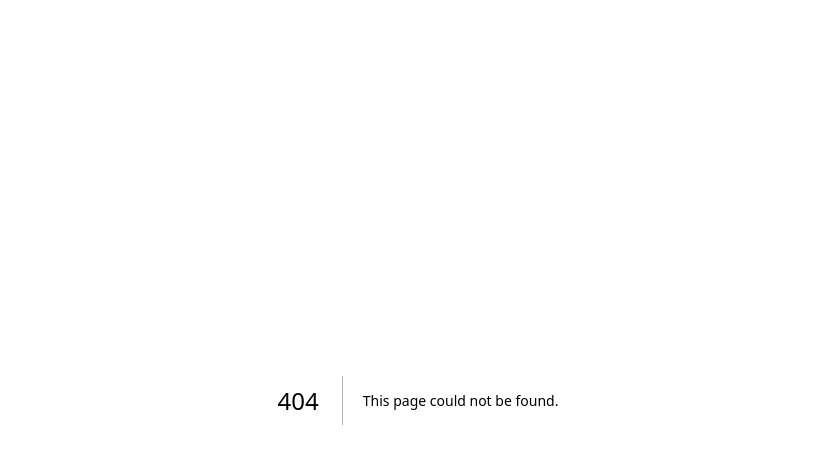
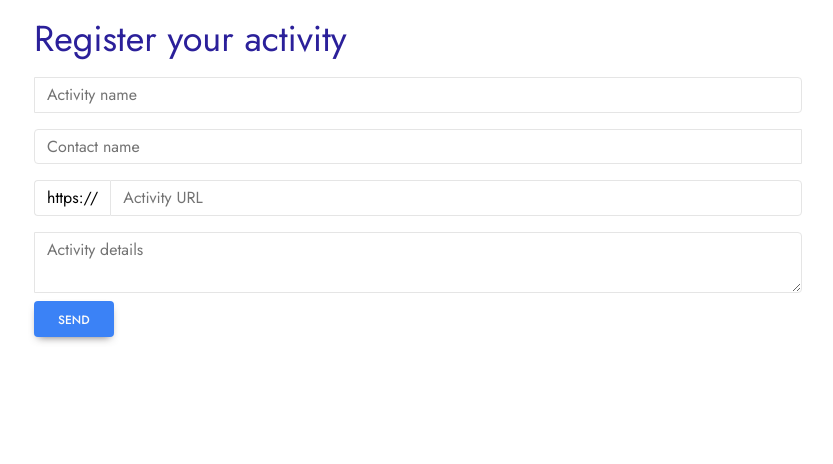
Before and after one commit to gazdagergo/review-engine, a Next.js app: page /activity-form in a window 1280 px wide. Before the commit this address had no page. Shown: the top 464 px of the page, without its empty margins (222-1055 px from the left). Built offline with nearby package versions, Linux system fonts and the light colour scheme.

Commit message:
activity form ui

```diff
--- /dev/null
+++ b/app/activity-form/page.js
@@ -0,0 +1,13 @@
+import ActivityForm from "@/components/ActivityForm";
+
+const ActivityPage = () => {
+  return (
+    <main className="grid grid-cols-1">
+      <div className="container mx-auto max-w-3xl py-4">
+        <ActivityForm />
+      </div>
+    </main>
+  )
+}
+
+export  default ActivityPage
--- a/app/globals.css
+++ b/app/globals.css
@@ -17,13 +17,7 @@
 }
 
 body {
-  color: rgb(var(--foreground-rgb));
-  background: linear-gradient(
-      to bottom,
-      transparent,
-      rgb(var(--background-end-rgb))
-    )
-    rgb(var(--background-start-rgb));
+
 }
 
 @layer utilities {
--- a/app/layout.js
+++ b/app/layout.js
@@ -1,7 +1,7 @@
-import { Inter } from "next/font/google";
+import { Jost } from "next/font/google";
 import "./globals.css";
 
-const inter = Inter({ subsets: ["latin"] });
+const jost = Jost({ subsets: ["latin"] });
 
 export const metadata = {
   title: "Create Next App",
@@ -11,7 +11,7 @@ export const metadata = {
 export default function RootLayout({ children }) {
   return (
     <html lang="en">
-      <body className={inter.className}>{children}</body>
+      <body className={jost.className}>{children}</body>
     </html>
   );
 }
--- /dev/null
+++ b/components/ActivityForm.jsx
@@ -0,0 +1,68 @@
+const ActivityForm = () => {
+  return (
+    <>
+      <h2 className="my-4 mt-0 text-4xl leading-tight text-primary text-purple font-normal">
+        Register your activity
+      </h2>
+
+      <div className="relative mb-4 flex flex-wrap items-stretch">
+        <input
+          type="text"
+          className="relative m-0 block flex-auto rounded-e border border-solid border-neutral-200 bg-transparent bg-clip-padding px-3 py-[0.25rem] text-base font-normal leading-[1.6] text-surface outline-none transition duration-200 ease-in-out placeholder:text-neutral-500 focus:z-[3] focus:border-primary focus:shadow-inset focus:outline-none motion-reduce:transition-none dark:border-white/10 dark:text-white dark:placeholder:text-neutral-200 dark:autofill:shadow-autofill dark:focus:border-primary"
+          placeholder="Activity name"
+          aria-label="Activity name"
+          aria-describedby="basic-addon1"
+        />
+      </div>
+      <div className="relative mb-4 flex w-full flex-wrap items-stretch">
+        <input
+          type="text"
+          className="relative m-0 block flex-auto rounded-s border border-solid border-neutral-200 bg-transparent bg-clip-padding px-3 py-[0.25rem] text-base font-normal leading-[1.6] text-surface outline-none transition duration-200 ease-in-out placeholder:text-neutral-500 focus:z-[3] focus:border-primary focus:shadow-inset focus:outline-none motion-reduce:transition-none dark:border-white/10 dark:text-white dark:placeholder:text-neutral-200 dark:autofill:shadow-autofill dark:focus:border-primary"
+          placeholder="Contact name"
+          aria-label="Recipient's username"
+          aria-describedby="basic-addon2"
+        />
+      </div>
+      <div className="relative mb-4 flex w-full flex-wrap items-stretch">
+        <span
+          className="flex items-center whitespace-nowrap rounded-s border border-e-0 border-solid border-neutral-200 px-3 py-[0.25rem] text-center text-base font-normal leading-[1.6] text-surface dark:border-white/10 dark:text-white"
+          id="basic-addon3"
+        >
+          https://
+        </span>
+        <input
+          type="text"
+          className="relative m-0 block flex-auto rounded-e border border-solid border-neutral-200 bg-transparent bg-clip-padding px-3 py-[0.25rem] text-base font-normal leading-[1.6] text-surface outline-none transition duration-200 ease-in-out placeholder:text-neutral-500 focus:z-[3] focus:border-primary focus:shadow-inset focus:outline-none motion-reduce:transition-none dark:border-white/10 dark:text-white dark:placeholder:text-neutral-200 dark:autofill:shadow-autofill dark:focus:border-primary"
+          id="basic-url"
+          aria-describedby="basic-addon3"
+          placeholder="Activity URL"
+        />
+      </div>
+
+
+      <div className="relative flex w-full flex-wrap items-stretch">
+        <textarea
+          className="relative m-0 block flex-auto rounded-e border border-solid border-neutral-200 bg-transparent bg-clip-padding px-3 py-[0.25rem] text-base font-normal leading-[1.6] text-surface outline-none transition duration-200 ease-in-out placeholder:text-neutral-500 focus:z-[3] focus:border-primary focus:shadow-inset focus:outline-none motion-reduce:transition-none dark:border-white/10 dark:text-white dark:placeholder:text-neutral-200 dark:focus:border-primary"
+          aria-label="Activity details"
+          placeholder="Activity details"
+          defaultValue={""}
+        />
+      </div>
+
+      <div className="mt-2">
+        <button
+          type="button"
+          className="inline-block rounded bg-blue-500 text-neutral-50 shadow-[0_4px_9px_-4px_rgba(51,45,45,0.7)] hover:bg-blue-600 hover:shadow-[0_8px_9px_-4px_rgba(51,45,45,0.2),0_4px_18px_0_rgba(51,45,45,0.1)] focus:bg-blue-800 focus:shadow-[0_8px_9px_-4px_rgba(51,45,45,0.2),0_4px_18px_0_rgba(51,45,45,0.1)] active:bg-blue-700 active:shadow-[0_8px_9px_-4px_rgba(51,45,45,0.2),0_4px_18px_0_rgba(51,45,45,0.1)] px-6 pb-2 pt-2.5 text-xs font-medium uppercase leading-normal transition duration-150 ease-in-out focus:outline-none focus:ring-0"
+        >
+          Send
+        </button>
+      </div>
+
+
+    </>
+
+
+  )
+}
+
+export default ActivityForm
--- a/tailwind.config.js
+++ b/tailwind.config.js
@@ -7,11 +7,9 @@ module.exports = {
   ],
   theme: {
     extend: {
-      backgroundImage: {
-        "gradient-radial": "radial-gradient(var(--tw-gradient-stops))",
-        "gradient-conic":
-          "conic-gradient(from 180deg at 50% 50%, var(--tw-gradient-stops))",
-      },
+      colors: {
+        'purple': '#2b209a',
+      }
     },
   },
   plugins: [],
```
